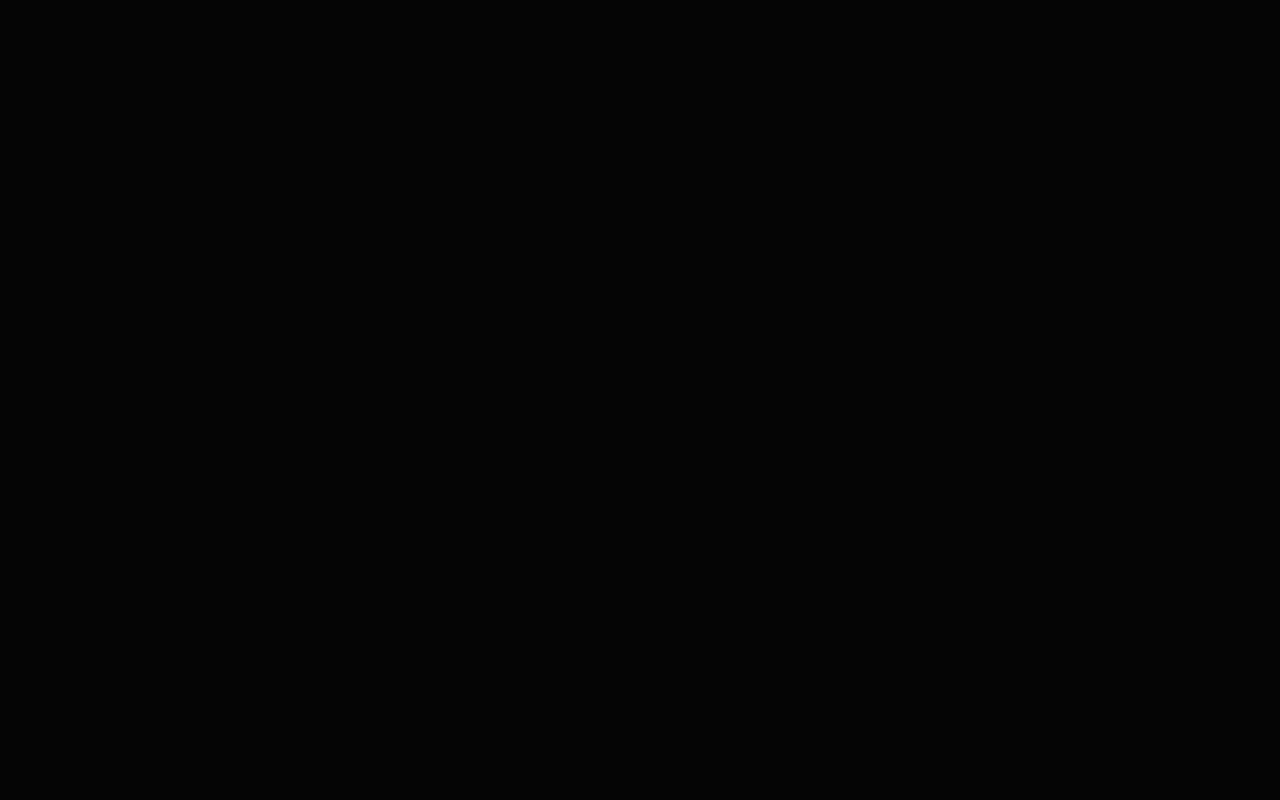
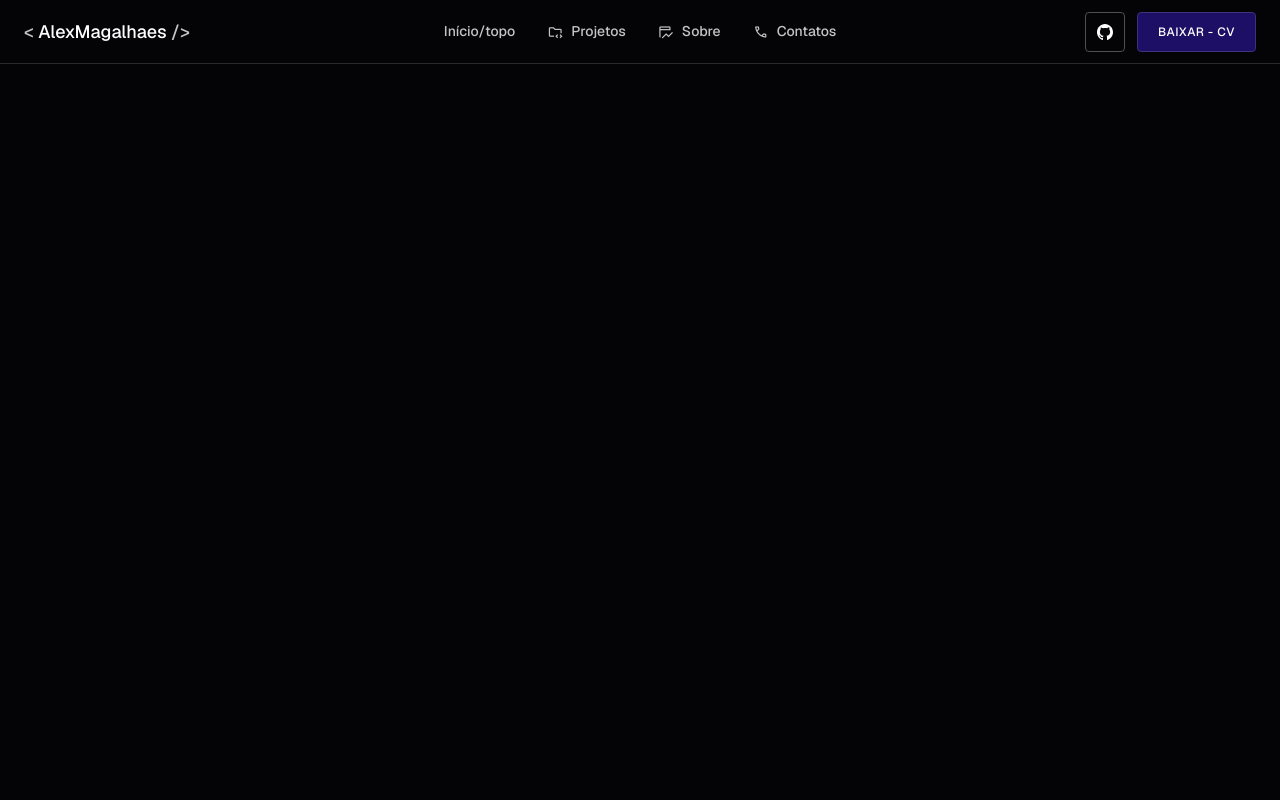
Before and after one commit to alexsmagalhaes/portfolio, a Next.js app: page / in a window 1280 px wide. Shown: the top 800 px of the page. Built offline with nearby package versions, Linux system fonts and the light colour scheme.

Commit message:
feat: add base navbar component

```diff
--- a/app/(home)/_components/about.tsx
+++ b/app/(home)/_components/about.tsx
@@ -55,7 +55,7 @@ const STACK = [
   "TAG MANAGER",
   "INTELIGÊNCIA ARTIFICIAL",
   "ZUSTAND",
-  "POSTGRE SQL",
+  "POSTGRESQL",
   "CI/CD",
   "CURSOR",
 ];
--- a/app/(home)/_components/tag.tsx
+++ b/app/(home)/_components/tag.tsx
@@ -4,7 +4,7 @@ import { cva, type VariantProps } from "class-variance-authority";
 import { cn } from "@/lib/utils";
 
 const tagVariants = cva(
-  "font-sub-heading text-title-100 flex items-center justify-center rounded-[0.1875rem] border px-2 text-xs leading-none font-bold tracking-[0.05em] whitespace-nowrap uppercase h-6",
+  "font-sub-heading text-title-200 flex items-center justify-center rounded-[0.1875rem] border px-2 text-xs leading-none font-bold tracking-[0.05em] whitespace-nowrap uppercase h-6",
   {
     variants: {
       variant: {
--- /dev/null
+++ b/app/_components/navbar-link.tsx
@@ -0,0 +1,29 @@
+"use client";
+
+import { useLenis } from "lenis/react";
+
+import { Icon } from "./icon";
+
+interface NavbarLink {
+  text: string;
+  sectionId: string;
+  icon?: string;
+}
+
+export function NavbarLink({ sectionId, text, icon }: Readonly<NavbarLink>) {
+  const lenis = useLenis();
+
+  function handleClick() {
+    lenis?.scrollTo(sectionId, { offset: 64 });
+  }
+
+  return (
+    <button
+      className="rounded-default gap-inner-gap flex items-center justify-center px-2.5 py-0.5"
+      onClick={handleClick}
+    >
+      {icon && <Icon name={icon} />}
+      {text}
+    </button>
+  );
+}
--- /dev/null
+++ b/app/_components/navbar.tsx
@@ -0,0 +1,63 @@
+import Image from "next/image";
+import Link from "next/link";
+
+import Image1 from "@/app/_assets/images/common/github-icon.svg";
+import { Button } from "@/components/ui/button";
+
+import { Container } from "./container";
+import { NavbarLink } from "./navbar-link";
+
+const ITEMS = [
+  {
+    text: "Início/topo",
+    sectionId: "",
+    icon: "",
+  },
+  {
+    text: "Projetos",
+    sectionId: "",
+    icon: "folder_code",
+  },
+  {
+    text: "Sobre",
+    sectionId: "",
+    icon: "table_chart_view",
+  },
+  {
+    text: "Contatos",
+    sectionId: "",
+    icon: "call",
+  },
+];
+
+export function Navbar() {
+  return (
+    <nav className="bg-bg-theme-1 border-border-default sticky top-0 z-40 flex max-h-16 items-center border-b py-4">
+      <Container className="gap-between-blocks-large grid grid-cols-3 items-center justify-between">
+        <Link className="text-title-white/50 text-lg leading-none" href="/">
+          <span>
+            &lt; <span className="text-white">AlexMagalhaes</span> /&gt;
+          </span>
+        </Link>
+
+        <div className="gap-between-buttons flex items-center justify-center">
+          {ITEMS.map((item, index) => (
+            <NavbarLink
+              key={index}
+              icon={item.icon}
+              sectionId={item.sectionId}
+              text={item.text}
+            />
+          ))}
+        </div>
+
+        <div className="gap-between-buttons flex justify-end">
+          <Button square variant="outline">
+            <Image alt="Github" height={16} src={Image1} width={16} />
+          </Button>
+          <Button>Baixar - CV</Button>
+        </div>
+      </Container>
+    </nav>
+  );
+}
--- a/app/layout.tsx
+++ b/app/layout.tsx
@@ -1,6 +1,7 @@
 import { Geist, JetBrains_Mono } from "next/font/google";
 
 import { Footer } from "./_components/footer";
+import { Navbar } from "./_components/navbar";
 import { SmoothScroll } from "./_components/smooth-scroll";
 import "./styles/globals.css";
 import { Icons } from "./styles/material-icons/icons";
@@ -49,7 +50,8 @@ export default function RootLayout({
         className={`${geistSans.className} ${jetBrains.variable} dark antialiased`}
       >
         <SmoothScroll>
-          <div className="h-[62.5rem]"></div>
+          <Navbar />
+          <div className="h-250"></div>
           {children}
           <Footer />
         </SmoothScroll>
--- a/app/styles/globals.css
+++ b/app/styles/globals.css
@@ -108,7 +108,7 @@
 
 .dark {
   --title-100: rgba(255, 255, 255, 0.95);
-  --title-200: rgba(255, 255, 255, 0.95);
+  --title-200: rgba(255, 255, 255, 0.9);
 
   --body-100: rgba(196, 196, 197, 1);
   --body-200: rgba(196, 196, 197, 1);
@@ -239,8 +239,8 @@ html {
 
 @media screen and (max-width: 1440px) {
   :root {
-    --font-from: 10;
-    --font-to: 12;
+    --font-from: 12.5;
+    --font-to: 15;
     --vw-from: calc(479 / 100);
     --vw-to: calc(1440 / 100);
   }
--- a/app/styles/material-icons/icons.tsx
+++ b/app/styles/material-icons/icons.tsx
@@ -1,7 +1,7 @@
 export function Icons() {
   return (
     <link
-      href="https://fonts.googleapis.com/css2?family=Material+Symbols+Outlined:opsz,wght,FILL,GRAD@20,300,0,0&icon_names=arrow_upward&display=swap"
+      href="https://fonts.googleapis.com/css2?family=Material+Symbols+Outlined:opsz,wght,FILL,GRAD@20,300,0,0&display=swap"
       rel="stylesheet"
     />
   );
```
Also changed, not shown: app/_assets/images/common/github-icon.svg (added).
